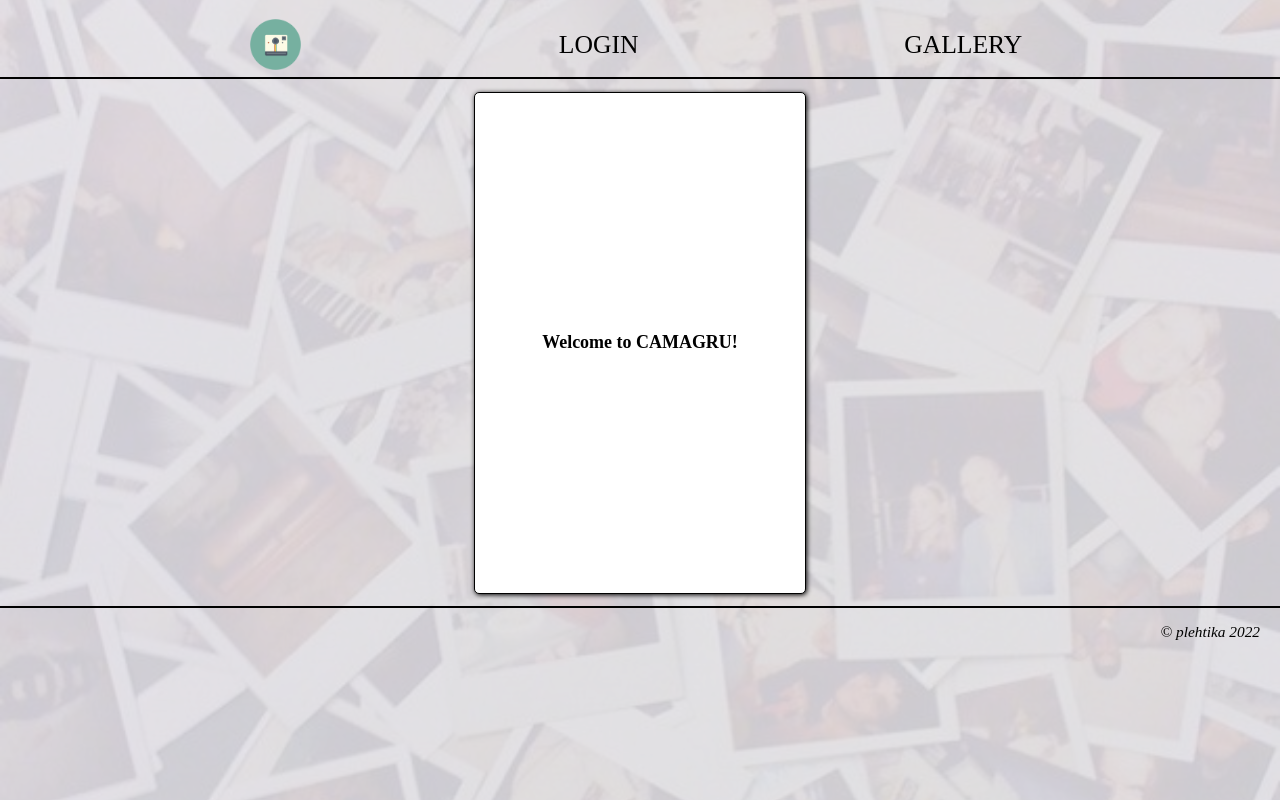
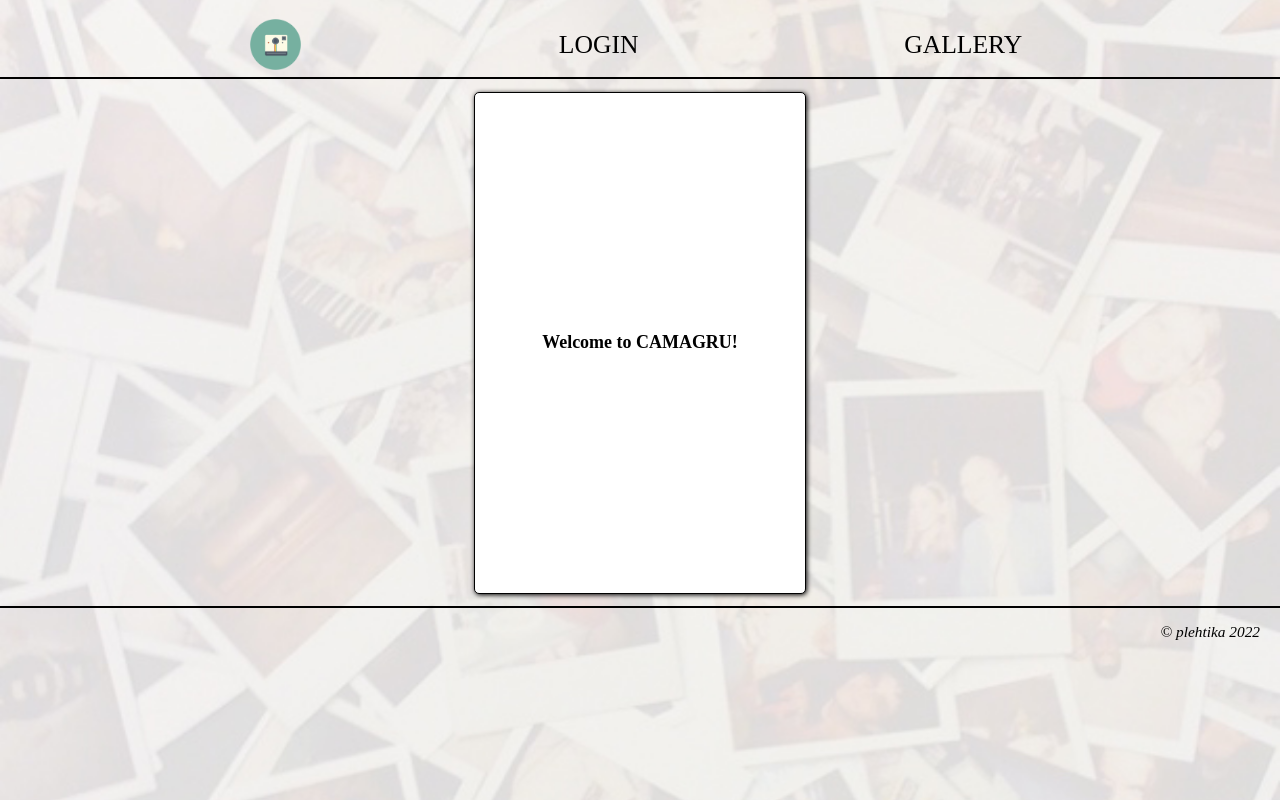
Before and after one commit to SeanTroy/Camagru, a PHP site: page /09_Camagru/ in a window 1280 px wide. Run offline with PHP 8.4, Linux system fonts and the light colour scheme; some web fonts are replaced.

Commit message:
font size, background change

```diff
--- a/css/camagru.css
+++ b/css/camagru.css
@@ -1,17 +1,20 @@
 /* general for all the pages */
 
 body {
-	background-color: rgba(205, 206, 223, 0.386);
+	background-image: url("../icons/background.jpg");
+	background-position: center;
+	background-repeat: no-repeat;
+	background-size: cover; /* scales the image until it has met the actual height / width */
 	font-family: Neucha;
 	margin: 0;
 }
 
-body::before {
+/* body::before {
 	content: "";
 	background-image: url("../icons/background.jpg");
 	background-position: center;
 	background-repeat: no-repeat;
-	background-size: cover; /* scales the image until it has met the actual height / width */
+	background-size: cover; scales the image until it has met the actual height / width
 	position: absolute;
 	top: 0px;
 	right: 0px;
@@ -19,7 +22,7 @@ body::before {
 	left: 0px;
 	opacity: 0.15;
 	z-index: -100;
-}
+} */
 
 /* top navigation bar */
 
--- a/css/gallery.css
+++ b/css/gallery.css
@@ -18,7 +18,7 @@
 }
 
 #image_user_tag {
-	font-size: 10px;
+	font-size: clamp(10px, 1vw, 16px);
 	margin: 0vw;
 	margin-bottom: 2px;
 }
@@ -72,7 +72,7 @@ figure img {
 figure figcaption {
 	padding: 0.3vw; /* adds extra padding to the comments */
 	text-align: center;
-	font-size: 12px;
+	font-size: clamp(12px, 1vw, 18px);
 	word-wrap: break-word /* prevents too long words from overflowing */
 }
 
```
Also changed, not shown: icons/background.jpg.
